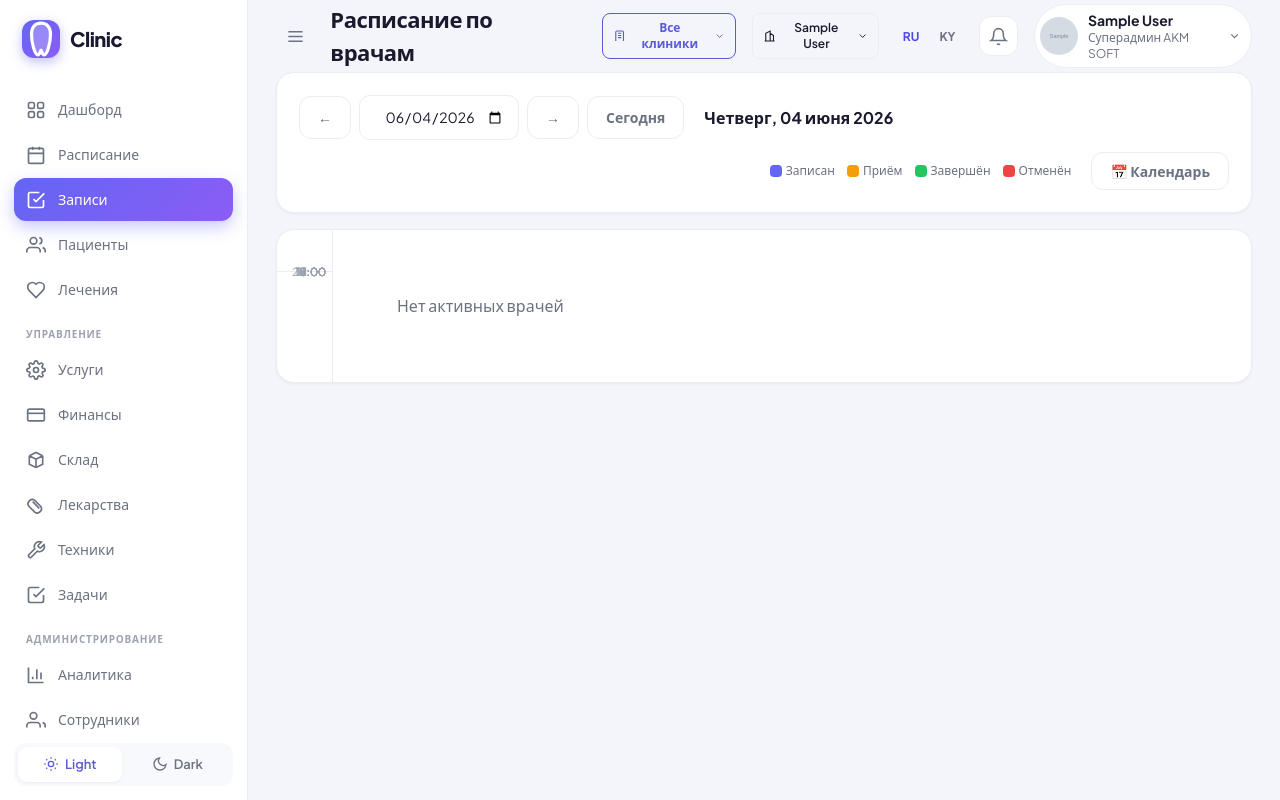
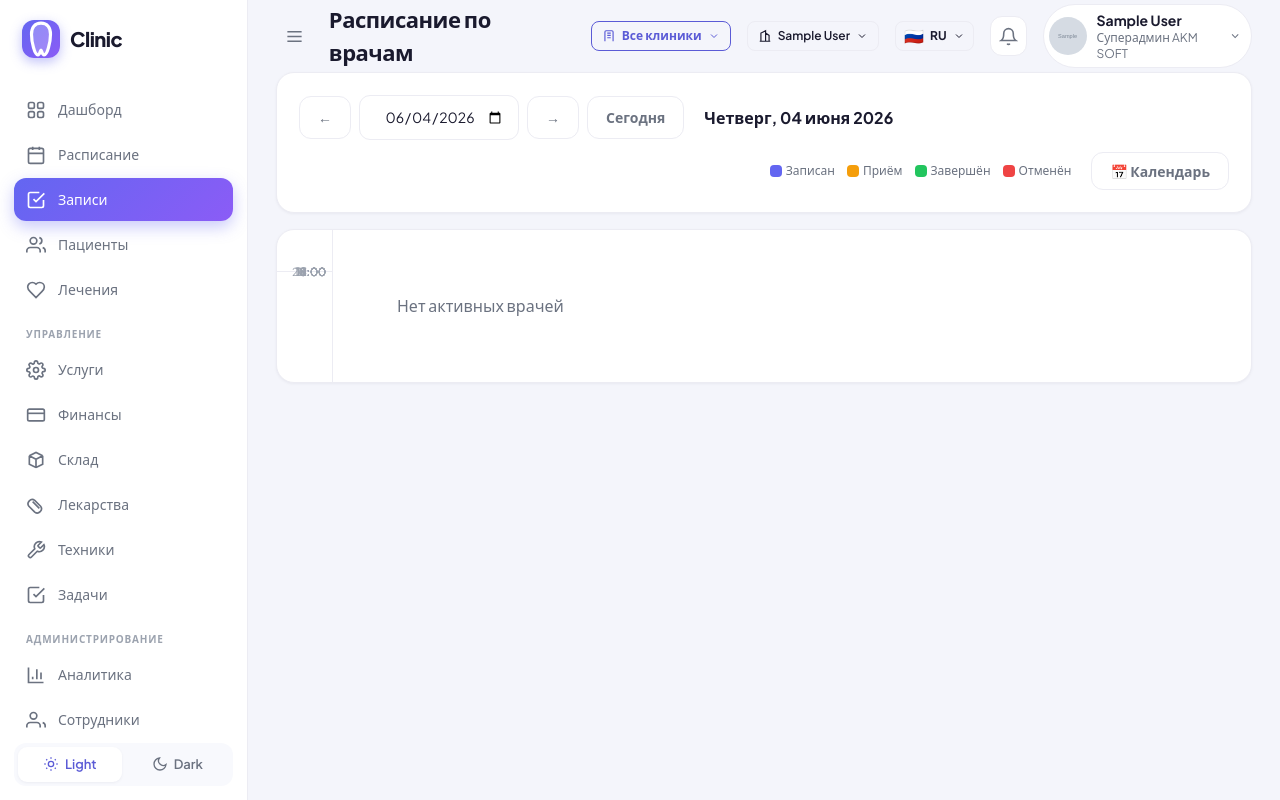
Before and after one commit to Akmalidin/dental, a Django app: page /appointments/day/ in a window 1280 px wide. Run offline with Django 5.2, Linux system fonts and the light colour scheme; a user stored in the database is signed in; data comes from the database, SQL or seed files in the repository; tables that the repository leaves empty hold one stand-in row (values such as "Sample post"); grey boxes marked "Sample" are stand-in pictures; data that the repository does not hold is empty; parts of the project's set-up code (start-up, migrations or seed data) failed here and were passed over; some libraries are stand-ins or nearby versions.

Commit message:
@ Топбар: язык — дропдаун с флагами + чистый мобильный вид
- Переключатель языков теперь дропдаун с флагами 🇷🇺/🇰🇬 (и на ПК, и на мобильном)
- Мобильный топбар: заголовок страницы скрыт, переключатели клиники/филиала —
  только иконка, оффлайн-кнопка компактная → всё в одну строку, без наезда на контент
- ASSET_VERSION bump (новый CSS подтянется минуя кэш)

Co-Authored-By: Claude Opus 4.8 <noreply@anthropic.com>
@

```diff
--- a/config/settings/development.py
+++ b/config/settings/development.py
@@ -191,7 +191,7 @@ SUPERADMIN_EMAIL = "akmalmadakimov6@gmail.com"
 TELEGRAM_BOT_TOKEN = ""
 
 # Версия статики для cache-busting (бампать при изменении app.css/app.js)
-ASSET_VERSION = "2026060501"
+ASSET_VERSION = "2026060502"
 
 # ─── Web Push (VAPID) ─────────────────────────────────────────────────────────
 VAPID_PUBLIC_KEY = "BCa37d_93xAyPXKEsL6DNjLwTiUKYDvVTgHGcSMx8mHEMrQ6SqMcy8nHESIVSpo6atWAd_dGqUtWO7UnzFXZOjw"
--- a/static/css/app.css
+++ b/static/css/app.css
@@ -104,8 +104,10 @@ body {
   .sidebar.mobile-open { transform: translateX(0); }
   .main-area, .main-area.expanded { margin-left: 0; }
   .sidebar-overlay { display: block; position: fixed; inset: 0; background: rgba(0,0,0,.45); z-index: 55; }
-  .topbar { padding-left: 12px; padding-right: 12px; gap: 6px; flex-wrap: wrap; height: auto; min-height: 60px; }
-  .topbar h1 { font-size: 18px; }
+  .topbar { padding-left: 10px; padding-right: 10px; gap: 6px; height: 58px; }
+  .topbar h1 { display: none; }                      /* заголовок страницы прячем — контекст в меню */
+  .topbar .icon-btn { width: 34px; height: 34px; }
+  .user-chip { padding: 3px 4px; }
   main.page-fade, main { padding-left: 14px !important; padding-right: 14px !important; }
   .card-pad { padding: 14px; }
   .modal-box { max-width: 96vw !important; }
--- a/templates/base.html
+++ b/templates/base.html
@@ -181,10 +181,10 @@
       <!-- Offline sync button -->
       {% if offline_mode %}
       <button id="sync-btn" onclick="runSync()" class="flex items-center gap-1.5 px-2.5 py-1.5 rounded-lg text-xs font-semibold" style="border:1px solid #F59E0B;color:#B45309">
-        <svg class="w-3.5 h-3.5" fill="none" viewBox="0 0 24 24" stroke="currentColor" stroke-width="2"><path d="M23 4v6h-6M1 20v-6h6"/><path d="M3.51 9a9 9 0 0114.85-3.36L23 10M1 14l4.64 4.36A9 9 0 0020.49 15"/></svg>
-        <span id="sync-label">Синхронизация</span>
+        <svg class="w-3.5 h-3.5 shrink-0" fill="none" viewBox="0 0 24 24" stroke="currentColor" stroke-width="2"><path d="M23 4v6h-6M1 20v-6h6"/><path d="M3.51 9a9 9 0 0114.85-3.36L23 10M1 14l4.64 4.36A9 9 0 0020.49 15"/></svg>
+        <span id="sync-label" class="hidden sm:inline">Синхронизация</span>
       </button>
-      <span class="text-xs font-bold px-2 py-1 rounded" style="background:#FEF3C7;color:#B45309">ОФФЛАЙН</span>
+      <span class="text-xs font-bold px-2 py-1 rounded hidden sm:inline" style="background:#FEF3C7;color:#B45309">ОФФЛАЙН</span>
       <script>
         async function runSync() {
           const btn = document.getElementById('sync-btn'), lbl = document.getElementById('sync-label');
@@ -203,8 +203,8 @@
       {% if nav_clinics %}
       <div class="relative" x-data="{copen:false}">
         <button @click="copen=!copen" class="flex items-center gap-1.5 px-2.5 py-1.5 rounded-lg text-xs font-semibold" style="border:1px solid var(--primary);color:var(--primary)">
-          <svg class="w-3.5 h-3.5" fill="none" viewBox="0 0 24 24" stroke="currentColor" stroke-width="2"><path d="M19 21V5a2 2 0 00-2-2H7a2 2 0 00-2 2v16M9 7h6M9 11h6M9 15h6"/></svg>
-          <span>{% if active_clinic %}{{ active_clinic.name }}{% else %}Все клиники{% endif %}</span>
+          <svg class="w-3.5 h-3.5 shrink-0" fill="none" viewBox="0 0 24 24" stroke="currentColor" stroke-width="2"><path d="M19 21V5a2 2 0 00-2-2H7a2 2 0 00-2 2v16M9 7h6M9 11h6M9 15h6"/></svg>
+          <span class="hidden sm:inline max-w-[120px] truncate">{% if active_clinic %}{{ active_clinic.name }}{% else %}Все клиники{% endif %}</span>
           <svg class="w-3 h-3" fill="none" viewBox="0 0 24 24" stroke="currentColor" stroke-width="2"><path d="M6 9l6 6 6-6"/></svg>
         </button>
         <div x-show="copen" x-cloak @click.outside="copen=false" class="dropdown right-0 top-full mt-1 w-56">
@@ -220,8 +220,8 @@
       {% if nav_branches %}
       <div class="relative" x-data="{bopen:false}">
         <button @click="bopen=!bopen" class="flex items-center gap-1.5 px-2.5 py-1.5 rounded-lg text-xs font-semibold" style="border:1px solid var(--border);color:var(--text)">
-          <svg class="w-3.5 h-3.5" fill="none" viewBox="0 0 24 24" stroke="currentColor" stroke-width="2"><path d="M3 21h18M5 21V7l8-4v18M19 21V11l-6-4"/></svg>
-          <span>{% if active_branch %}{{ active_branch.name }}{% else %}Все филиалы{% endif %}</span>
+          <svg class="w-3.5 h-3.5 shrink-0" fill="none" viewBox="0 0 24 24" stroke="currentColor" stroke-width="2"><path d="M3 21h18M5 21V7l8-4v18M19 21V11l-6-4"/></svg>
+          <span class="hidden sm:inline max-w-[110px] truncate">{% if active_branch %}{{ active_branch.name }}{% else %}Все филиалы{% endif %}</span>
           <svg class="w-3 h-3" fill="none" viewBox="0 0 24 24" stroke="currentColor" stroke-width="2"><path d="M6 9l6 6 6-6"/></svg>
         </button>
         <div x-show="bopen" x-cloak @click.outside="bopen=false" class="dropdown right-0 top-full mt-1 w-52">
@@ -232,10 +232,17 @@
       </div>
       {% endif %}
 
-      <!-- Lang -->
-      <div class="flex items-center gap-1">
-        <form method="post" action="/i18n/setlang/">{% csrf_token %}<input type="hidden" name="language" value="ru"><input type="hidden" name="next" value="{{ request.path }}"><button class="px-2 py-1 rounded-lg text-xs font-bold {% if LANGUAGE_CODE == 'ru' %}text-indigo-600{% else %}muted{% endif %}">RU</button></form>
-        <form method="post" action="/i18n/setlang/">{% csrf_token %}<input type="hidden" name="language" value="ky"><input type="hidden" name="next" value="{{ request.path }}"><button class="px-2 py-1 rounded-lg text-xs font-bold {% if LANGUAGE_CODE == 'ky' %}text-indigo-600{% else %}muted{% endif %}">KY</button></form>
+      <!-- Lang (флаги, дропдаун) -->
+      <div class="relative" x-data="{lopen:false}">
+        <button @click="lopen=!lopen" class="flex items-center gap-1.5 px-2 py-1.5 rounded-lg text-xs font-bold" style="border:1px solid var(--border);color:var(--text)">
+          <span class="text-base leading-none">{% if LANGUAGE_CODE == 'ky' %}🇰🇬{% else %}🇷🇺{% endif %}</span>
+          <span class="hidden sm:inline">{% if LANGUAGE_CODE == 'ky' %}KY{% else %}RU{% endif %}</span>
+          <svg class="w-3 h-3" fill="none" viewBox="0 0 24 24" stroke="currentColor" stroke-width="2"><path d="M6 9l6 6 6-6"/></svg>
+        </button>
+        <div x-show="lopen" x-cloak @click.outside="lopen=false" class="dropdown right-0 top-full mt-1 w-40">
+          <form method="post" action="/i18n/setlang/">{% csrf_token %}<input type="hidden" name="language" value="ru"><input type="hidden" name="next" value="{{ request.path }}"><button class="w-full text-left {% if LANGUAGE_CODE == 'ru' %}text-indigo-600 font-bold{% endif %}">🇷🇺 Русский</button></form>
+          <form method="post" action="/i18n/setlang/">{% csrf_token %}<input type="hidden" name="language" value="ky"><input type="hidden" name="next" value="{{ request.path }}"><button class="w-full text-left {% if LANGUAGE_CODE == 'ky' %}text-indigo-600 font-bold{% endif %}">🇰🇬 Кыргызча</button></form>
+        </div>
       </div>
 
       <a href="/notifications/" class="icon-btn">
```
